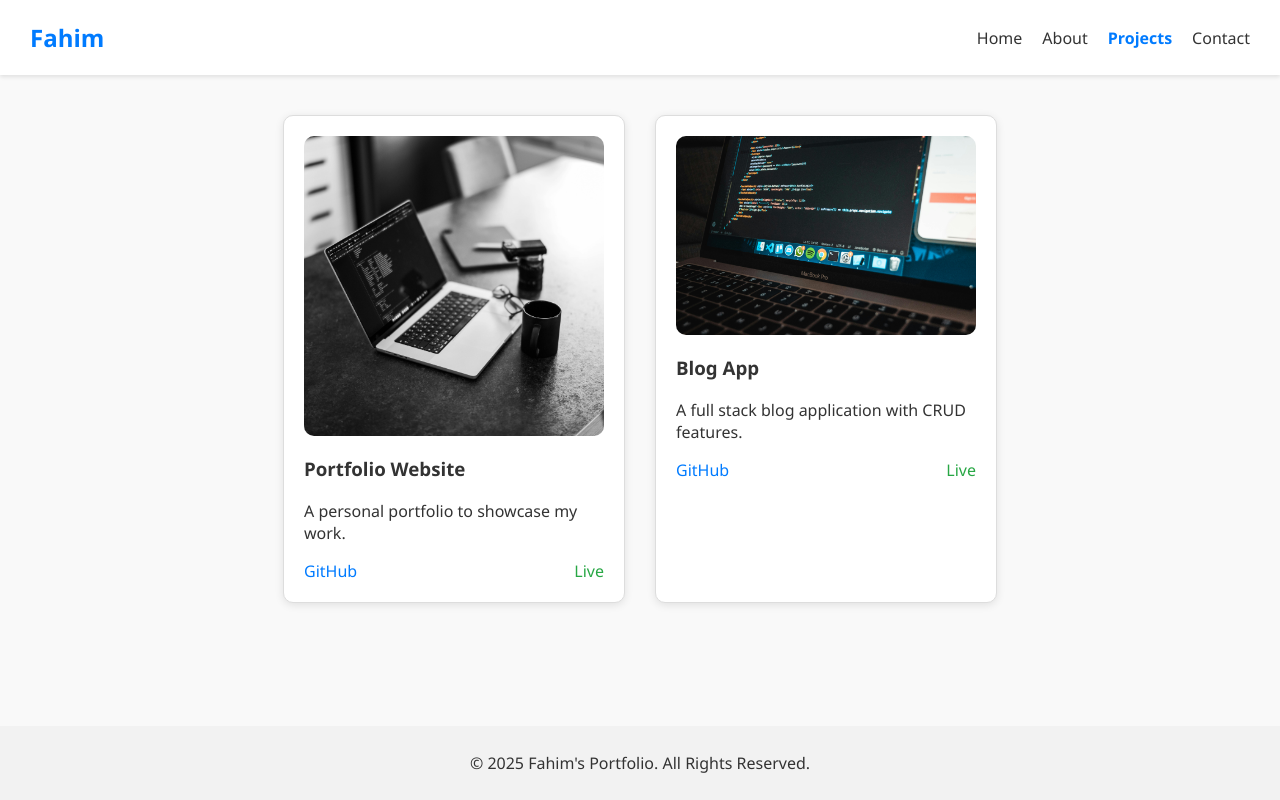
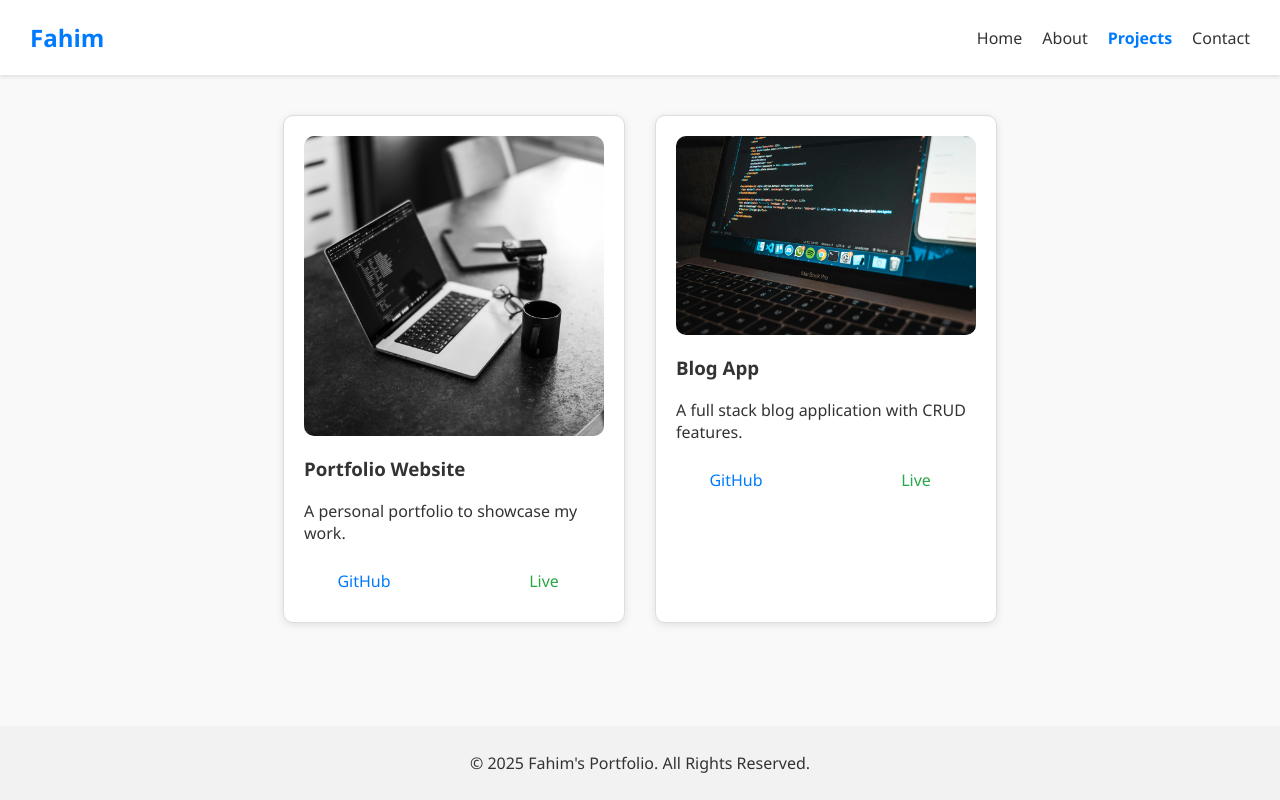
Before and after one commit to soloman992/portfolio-website, a React (Create React App) app: page /#/projects in a window 1280 px wide. Built offline with nearby package versions, Linux system fonts and the light colour scheme.

Commit message:
project card link updated

```diff
--- a/src/components/ProjectCard.jsx
+++ b/src/components/ProjectCard.jsx
@@ -4,8 +4,8 @@ function ProjectCard({ title, description, image, github, live }) {
     return (
         <motion.div
             className="project-card"
-            whileHover={{ scale: 1.05, boxShadow: '0 4px 12px rgba(0,0,0,0.2)' }}
-            whileTap={{ scale: 0.98 }}
+            whileHover={{ scale: 1.04, boxShadow: '0 4px 12px rgba(0,0,0,0.2)' }}
+            whileTap={{ scale: 1.02 }}
             style={{
                 border: '1px solid #ddd',
                 borderRadius: '10px',
@@ -20,8 +20,34 @@ function ProjectCard({ title, description, image, github, live }) {
             <h3 style={{ marginTop: '15px' }}>{title}</h3>
             <p>{description}</p>
             <div style={{ display: 'flex', justifyContent: 'space-between', marginTop: '15px' }}>
-                <a href={github} target="_blank" rel="noopener noreferrer" style={{ color: '#007bff' }}>GitHub</a>
-                <a href={live} target="_blank" rel="noopener noreferrer" style={{ color: '#28a745' }}>Live</a>
+                <a href={github} target="_blank" rel="noopener noreferrer" style={{
+                    display: 'inline-block',
+                    padding: '10px 20px',
+                    backgroundColor: '#fff',
+                    color: '#007bff',
+                    // border: '1px, solid, #000',
+                    borderRadius: '5px',
+                    textAlign: 'center',
+                    textDecoration: 'none',
+                    transition: 'background-color 0.3s',
+                    minWidth: '80px'
+                }}>
+                    GitHub
+                </a>
+                <a href={live} target="_blank" rel="noopener noreferrer" style={{
+                    display: 'inline-block',
+                    padding: '10px 20px',
+                    backgroundColor: '#fff',
+                    color: '#28a745',
+                    // border: '1px, solid, #000',
+                    borderRadius: '5px',
+                    textAlign: 'center',
+                    textDecoration: 'none',
+                    transition: 'background-color 0.3s',
+                    minWidth: '80px'
+                }}>
+                    Live
+                </a>
             </div>
         </motion.div>
     );
```
